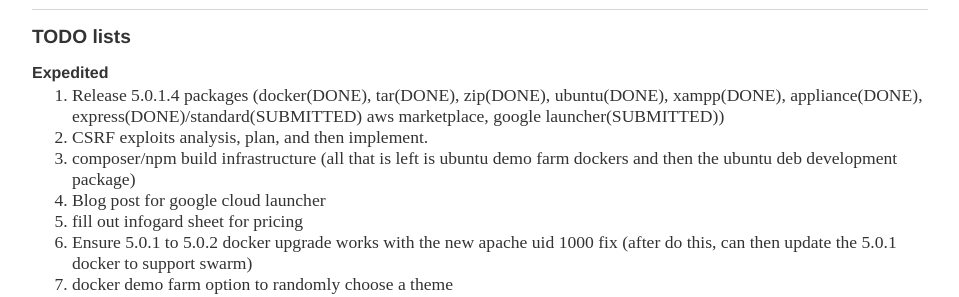
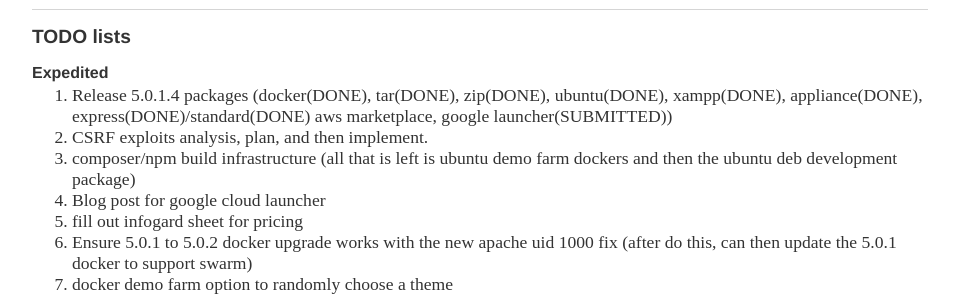
Before and after one commit to bradymiller/bradymiller.github.io, a Jekyll site: the page built from todo/index.md, in a window 1280 px wide. Shown: the part 174-471 px from the top of the page, without its empty margins (160-1119 px from the left). Built offline with Jekyll 4.4.1, drawn with Linux system fonts in a browser that asks for light colours; our own code applies the rules of GitHub Pages for plain Markdown files.

Commit message:
Update index.md

```diff
--- a/todo/index.md
+++ b/todo/index.md
@@ -4,7 +4,7 @@
 ## TODO lists
 
 ### Expedited
-1. Release 5.0.1.4 packages (docker(DONE), tar(DONE), zip(DONE), ubuntu(DONE), xampp(DONE), appliance(DONE), express(DONE)/standard(SUBMITTED) aws marketplace, google launcher(SUBMITTED))
+1. Release 5.0.1.4 packages (docker(DONE), tar(DONE), zip(DONE), ubuntu(DONE), xampp(DONE), appliance(DONE), express(DONE)/standard(DONE) aws marketplace, google launcher(SUBMITTED))
 1. CSRF exploits analysis, plan, and then implement.
 1. composer/npm build infrastructure (all that is left is ubuntu demo farm dockers and then the ubuntu deb development package)
 1. Blog post for google cloud launcher
```
